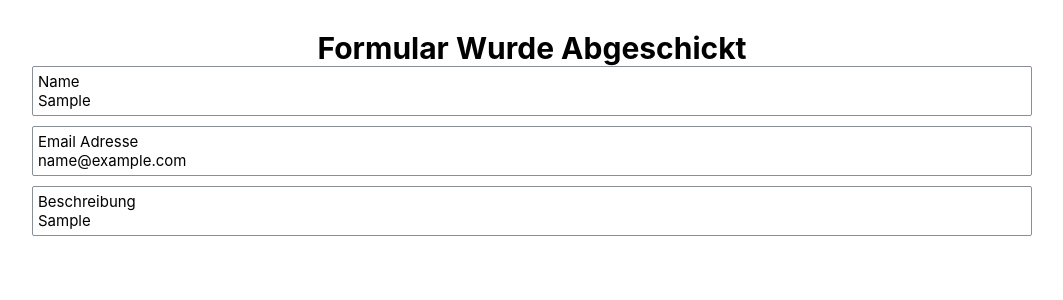
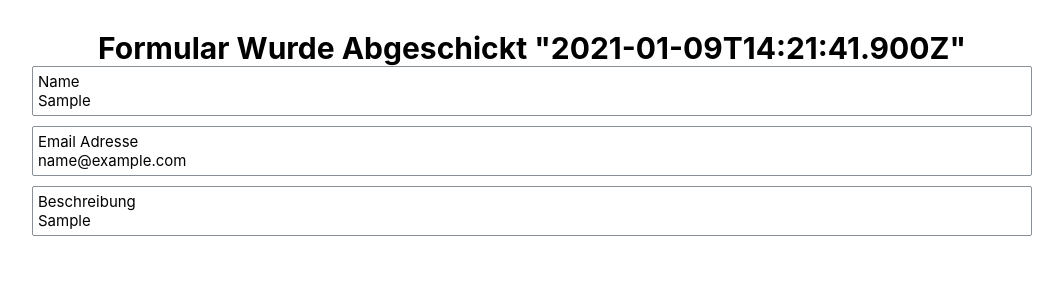
Before and after one commit to AllanRaf/support-form, a React (Create React App) app: page / in a window 1280 px wide. Both pictures are taken after typing "Sample", "name@example.com", "Sample" into the empty fields and a click on the input "Nachricht Absenden". Shown: the top 300 px of the page, without its empty margins (93-1156 px from the left). Built offline with nearby package versions, Linux system fonts and the light colour scheme.

Commit message:
feat: success page shows info in order

```diff
--- /dev/null
+++ b/src/hooks/api-calls.ts
@@ -0,0 +1,29 @@
+import { useHistory } from "react-router-dom";
+import { FormValues } from "../pages/SupportForm/SupportForm";
+
+const extractFormData = (formData: FormValues) => {
+  let sanitisedFormData;
+
+  for (const fieldData in formData) {
+    delete formData["selected"];
+
+    if (!formData[fieldData]) {
+      delete formData[fieldData];
+    }
+    sanitisedFormData = formData;
+  }
+  console.log("sanitised form data", sanitisedFormData);
+  return sanitisedFormData;
+};
+
+export const useSubmitForm = () => {
+  const history = useHistory();
+
+  const handleSubmit = (values: FormValues) => {
+    const formData = extractFormData(values);
+    history.push({ pathname: "/contactsent", state: { formData } });
+  };
+  return handleSubmit;
+
+  //setSupportData(values);
+};
--- a/src/pages/SubmitSuccessPage/ContactSubmitSuccessPage.tsx
+++ b/src/pages/SubmitSuccessPage/ContactSubmitSuccessPage.tsx
@@ -13,12 +13,13 @@ interface FormDataProps {
   softwareIssue?: string;
 }
 
-const displaySubmittedData = (formData: any) => {
-  Object.entries(formData).map(([key, value]) => {
-    console.log("key", key, "value", value);
-    return value;
-  });
-};
+const formDataFieldsOrder = [
+  "name",
+  "email",
+  "phoneNumber",
+  "softwareIssue",
+  "description",
+];
 
 export const ContactSubmitSuccessPage: React.FunctionComponent = () => {
   const { t } = useTranslation();
@@ -29,16 +30,21 @@ export const ContactSubmitSuccessPage: React.FunctionComponent = () => {
 
   return (
     <PageContainer>
-      <BigTitle>{t("formSubmitted")}</BigTitle>
+      <BigTitle>
+        {t("formSubmitted")} {JSON.stringify(new Date())}
+      </BigTitle>
 
-      {Object.entries(formData).map(([key, value]) => {
-        console.log("key", key, "value", value);
-        return (
-          <InfoBlock key={key}>
-            <InfoTitle>{t(key)}</InfoTitle>
-            <InfoTitle>{t(value)}</InfoTitle>
-          </InfoBlock>
-        );
+      {formDataFieldsOrder.map((fieldName) => {
+        if (formData.hasOwnProperty(fieldName)) {
+          return (
+            <InfoBlock key={fieldName}>
+              <InfoTitle>{t(fieldName)}</InfoTitle>
+              <InfoTitle>{t(formData[fieldName])}</InfoTitle>
+            </InfoBlock>
+          );
+        } else {
+          return null;
+        }
       })}
     </PageContainer>
   );
--- a/src/pages/SupportForm/SupportForm.tsx
+++ b/src/pages/SupportForm/SupportForm.tsx
@@ -2,6 +2,7 @@ import React from "react";
 import { withRouter, RouteComponentProps } from "react-router-dom";
 import { Form, Formik } from "formik";
 import { BigTitle } from "./styles";
+import { useSubmitForm } from "../../hooks/api-calls";
 import { SelectOption } from "./components/SelectOption";
 import styled from "styled-components";
 import { supportFormValidation } from "./supportFormValidation";
@@ -9,14 +10,14 @@ import {
   UserInputBlock,
   LanguageSelector,
   SelectField,
-  OptionalInputBlock,
   ButtonBlock,
+  InputWrapper,
 } from "./components";
 import { useTranslation } from "react-i18next";
 
 type SupportFormProps = RouteComponentProps;
 
-interface FormValues {
+export interface FormValues {
   name: string;
   email: string;
   description: string;
@@ -24,21 +25,6 @@ interface FormValues {
   softwareIssue: string;
   phoneNumber: string;
 }
-
-const extractFormData = (formData: FormValues) => {
-  let sanitisedFormData;
-
-  for (const fieldData in formData) {
-    delete formData["selected"];
-
-    if (!formData[fieldData]) {
-      delete formData[fieldData];
-    }
-    sanitisedFormData = formData;
-  }
-  console.log("sanitised form data", sanitisedFormData);
-  return sanitisedFormData;
-};
 
 const SupportForm: React.FunctionComponent<SupportFormProps> = ({
   history,
@@ -52,16 +38,8 @@ const SupportForm: React.FunctionComponent<SupportFormProps> = ({
     softwareIssue: "",
   };
 
+  const handleSubmit = useSubmitForm();
   const { t } = useTranslation();
-
-  const handleSubmit = (values: FormValues) => {
-    console.log("submitting", values);
-    const formData = extractFormData(values);
-
-    //setSupportData(values);
-
-    history.push({ pathname: "/contactsent", state: { formData } });
-  };
 
   return (
     <SupportFormContainer>
@@ -86,8 +64,6 @@ const SupportForm: React.FunctionComponent<SupportFormProps> = ({
 
             <SelectField />
 
-            {/*  <OptionalInputBlock nameOfInputBlockToShow={values.selected} /> */}
-
             <UserInputBlock name="description" inputType="textarea" />
 
             {isSubmitting && <div>submitting form</div>}
--- a/src/pages/SupportForm/components/InputWrapper.tsx
+++ b/src/pages/SupportForm/components/InputWrapper.tsx
@@ -14,11 +14,7 @@ interface WrappedInputProps {
   name: string;
 }
 
-export const InputWrapper = (
-  WrappedInput: React.FunctionComponent<WrappedInputProps>,
-  name: string
-) => {
-  const InputWithProps: React.FunctionComponent = () => {
+export const InputWrapper = ({ WrappedInput, name }) => {
   const { t } = useTranslation();
   return (
     <>
@@ -39,8 +35,6 @@ export const InputWrapper = (
       </Field>
     </>
   );
-  };
-  return InputWithProps;
 };
 
 /* type InputWrapperProps = {
@@ -73,6 +67,6 @@ export const InputWrapper: React.FunctionComponent<InputWrapperProps> = (
   );
 }; */
 
-export const WithWhateverComponent = (name) => {
+/* export const WithWhateverComponent = (name) => {
   InputWrapper(UserInput, name);
-};
+}; */
```
Lines whose indentation alone changed are shown as unchanged.
